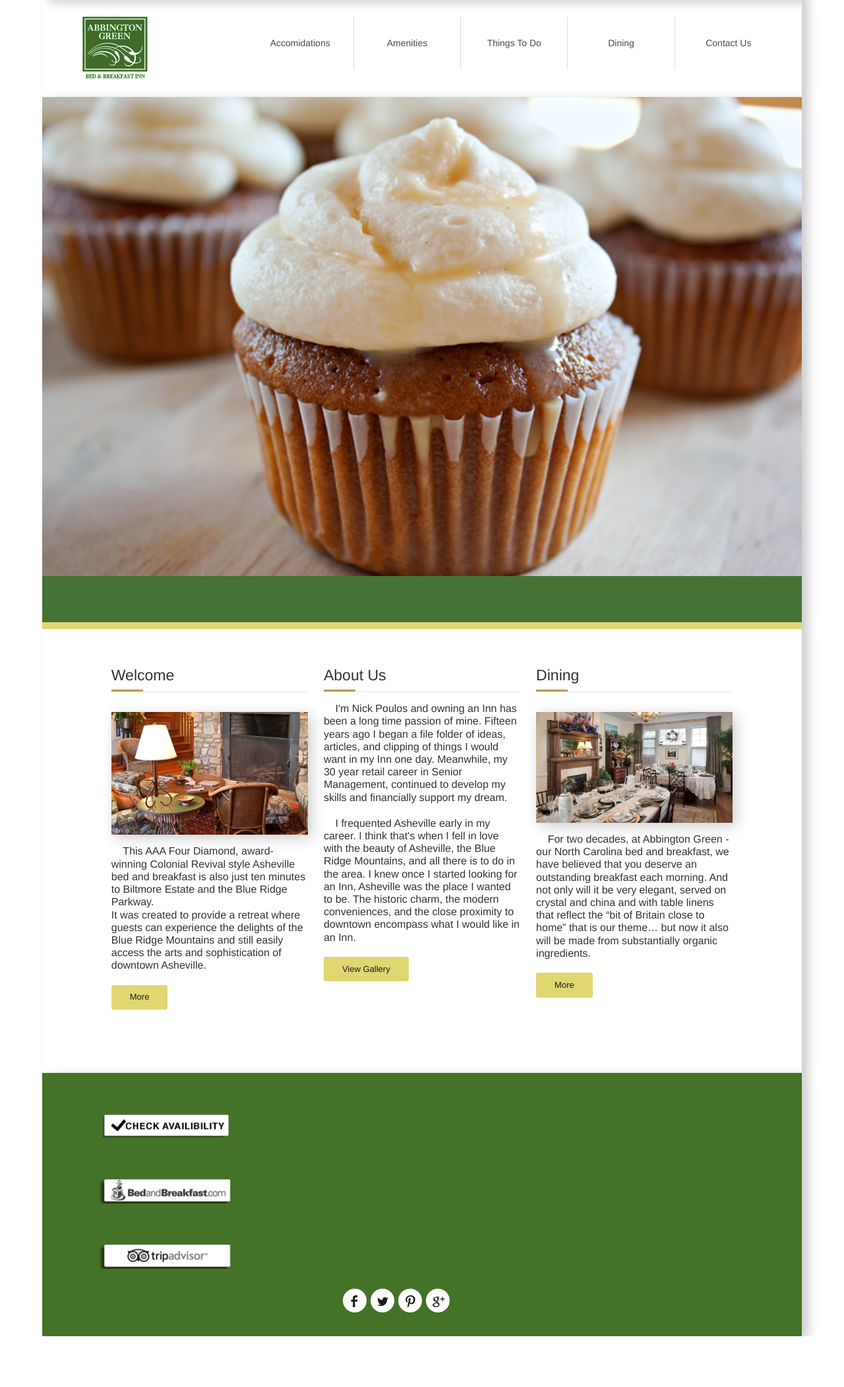
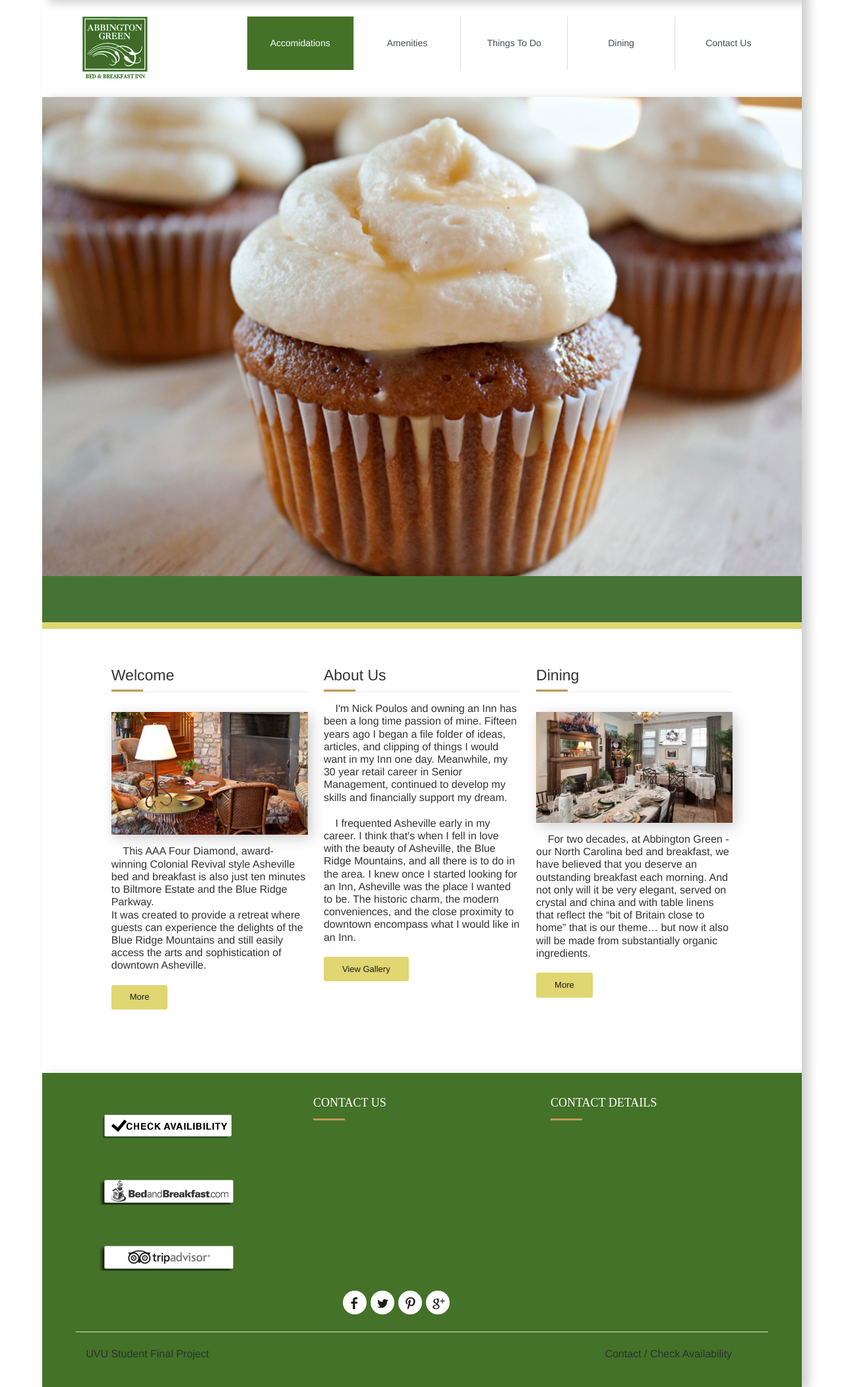
Before and after one commit to jstodd2612/B-BWebSite-w-Ryan, a PHP site: page / in a window 1280 px wide. Shown: the part 66-2168 px from the top of the page at 66% size. Before the commit the page ends 2091 px from the top, so only its background shows below. Run offline with PHP 8.4, Linux system fonts and the light colour scheme; some libraries are stand-ins or nearby versions.

Commit message:
More Changes YAY

```diff
--- a/css/phone-default.css
+++ b/css/phone-default.css
@@ -177,4 +177,17 @@ p:first-letter {
 #footer img{
     margin:20px;
     padding:10px;
+    max-width: 70%;
 }
+
+
+
+
+
+
+
+#footer h5 {
+    font-family: serif;
+    text-transform: uppercase;
+    color:#FFFFFF;
+}
--- a/css/tablet.css
+++ b/css/tablet.css
@@ -19,3 +19,10 @@
 	padding:5% 8%;
 	font-size: 0.8em;
 }
+
+/*-----FOOTER-----*/
+#footer img{
+    margin:20px;
+    padding:10px;
+    max-width: 100%;
+}
--- a/index.html
+++ b/index.html
@@ -68,16 +68,16 @@
     		</div>
     		<div class="large-9 medium-10 columns">
     			<div class="icon-bar five-up">
-    				<a href="accom.html" class="item">
+    				<a href="accom.html" class="item active">
     					<label>Accomidations</label>
     				</a>
-    				<a href="" class="item">
+    				<a href="#" class="item">
     					<label>Amenities</label>
     				</a>
-    				<a href="" class="item">
+    				<a href="#" class="item">
     					<label>Things To Do</label>
     				</a>
-    				<a href="" class="item">
+    				<a href="#" class="item">
     					<label>Dining</label>
     				</a>
     				<a href="contact.php" class="item">
@@ -136,16 +136,20 @@
 
     <div class="row row-box-shadow" id="footer">
         <div class="row">
-            <div class="large-3 medium-3 columns">
+            <div class="large-4 medium-4 columns">
                 <a href="#"><img src="img/checkavail.png" /></a>
                 <a href="#"><img src="img/bb_dotcom.png" /></a>
                 <a href="#"><img src="img/tripAdvisor.png" /></a>
             </div>
-            <div class="large-3 medium-3 columns">
-
+            <div class="large-4 medium-4 columns">
+                <h5>Contact Us
+                    <span class="title-block"></span>
+                </h5>
             </div>
-            <div class="large-3 medium-3 columns">
-
+            <div class="large-4 medium-4 columns">
+                <h5>Contact Details
+                    <span class="title-block"></span>
+                </h5>
             </div>
         </div>
         <div class="row">
@@ -177,6 +181,17 @@
                 </ul>
             </div>
         </div>
+        <hr>
+        <div class="row">
+            <div class="large-12 columns">
+                <div class="large-3 medium-12 columns">
+                    <h6>UVU Student Final Project</h6>
+                </div>
+                <div class="large-3 medium-12 large-right columns">
+                    <h6>Contact / Check Availability</h6>
+                </div>
+            </div>
+        </div>
     </div>
 
     <!-- END MAIN CONTENT -->
```
